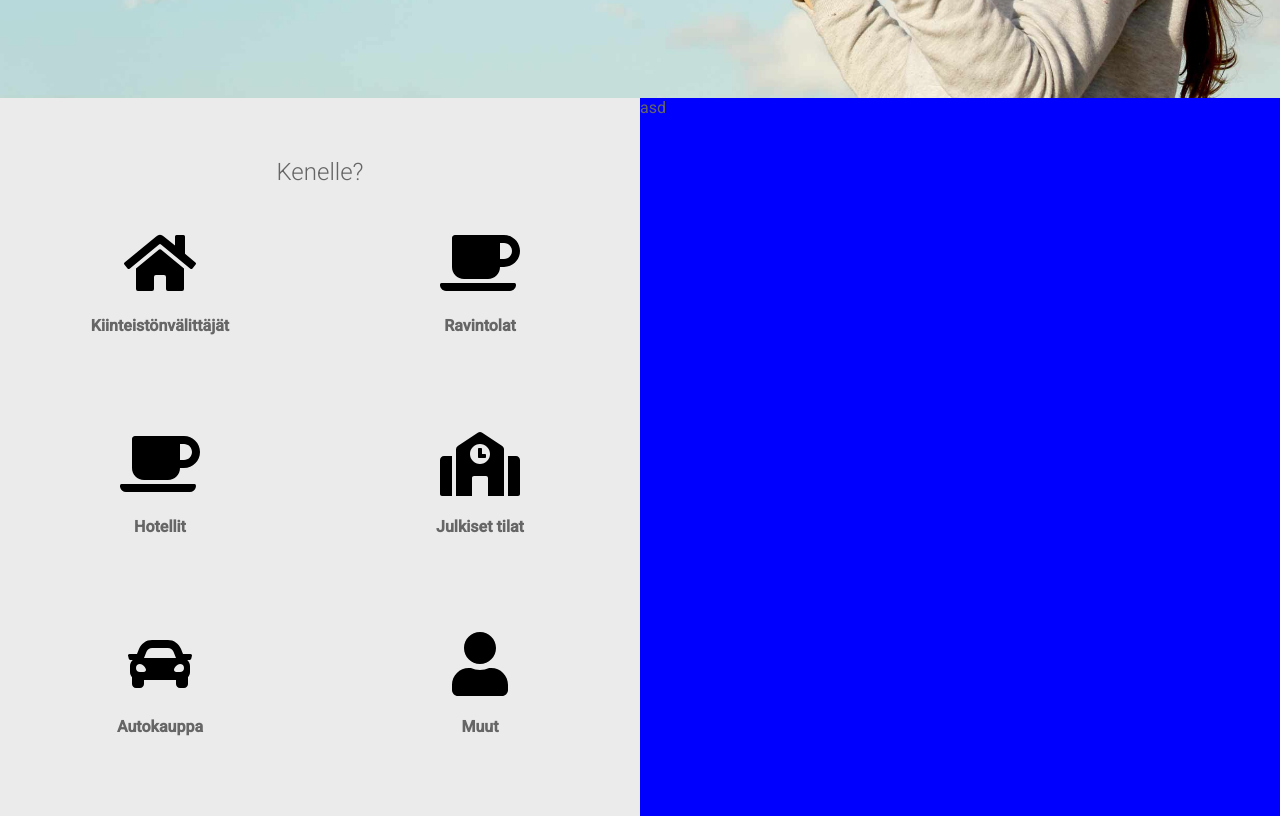
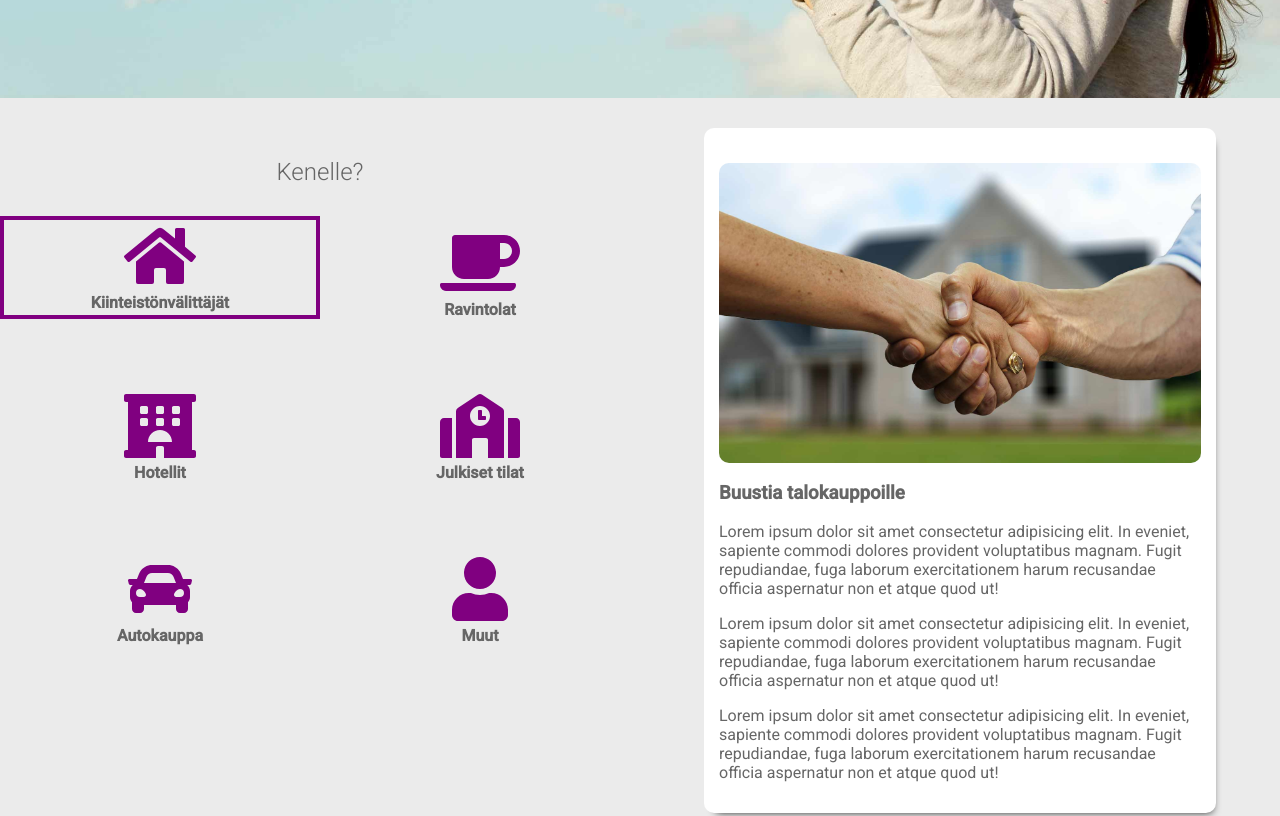
Before and after one commit to Kartturi/3dOptics, a Gatsby site: page / in a window 1280 px wide. Shown: the part 700-1516 px from the top of the page. Built offline with nearby package versions, Linux system fonts and the light colour scheme; Gatsby itself is replaced by a stand-in of ours.

Commit message:
service2Text

```diff
--- a/src/components/layout.css
+++ b/src/components/layout.css
@@ -297,11 +297,46 @@ body {
   justify-content: center;
   align-items: center;
   flex-direction: column;
+  cursor: pointer;
 }
+
+.service2__left_item_title {
+  color: #666666;
+  margin: 0;
+  margin-top: 5px;
+}
+
+.service2__left_item_active {
+  border: 4px solid purple;
+  box-sizing: border-box;
+}
+
 .service2__right {
   width: 50%;
   height: 100%;
-  background: blue;
+}
+
+.service-right {
+  border-radius: 10px;
+  width: 80%;
+  margin: 0 auto;
+  color: #666666;
+  background: white;
+  padding: 5px 15px 15px 15px;
+  box-sizing: border-box;
+  margin-top: 30px;
+  -webkit-box-shadow: 4px 7px 8px -8px #000000;
+  box-shadow: 4px 7px 8px -8px #000000;
+}
+
+.service-right__img {
+  margin: 30px auto 0px auto;
+  height: 300px;
+  width: 100%;
+  -webkit-border-radius: 10px;
+  -moz-border-radius: 10px;
+  border-radius: 10px;
+  border: none;
 }
 
 /*Services2 end*/
--- a/src/components/service2.js
+++ b/src/components/service2.js
@@ -1,67 +1,120 @@
-import { Link } from "gatsby"
-import PropTypes from "prop-types"
-import { useStaticQuery, graphql } from "gatsby"
-import Img from "gatsby-image"
-import React from "react"
+import React, { useState } from "react"
 import { FontAwesomeIcon } from "@fortawesome/react-fontawesome"
+import ServiceRight from "./serviceRight"
 
 const Services2 = () => {
+  const [showCurrent, setShowCurrent] = useState("1")
+  const handleClick = e => {
+    e.stopPropagation()
+    console.log(e.target.dataset.current)
+  }
+
   return (
     <div className="service2">
       <div className="service__container_left">
         <h3 className="service2__title">Kenelle?</h3>
         <div className="service2__left">
-          <div className="service2__left_item">
+          <div
+            className={`service2__left_item ${
+              showCurrent === "1" ? "service2__left_item_active" : ""
+            } `}
+            data-current="1"
+            onClick={() => {
+              setShowCurrent("1")
+            }}
+          >
             <FontAwesomeIcon
               icon="home"
               size="4x"
-              style={{ color: "#000000", marginTop: "15px" }}
+              style={{ color: "purple" }}
             />
-            <h4>Kiinteistönvälittäjät</h4>
+            <h4 className="service2__left_item_title">Kiinteistönvälittäjät</h4>
           </div>
-          <div className="service2__left_item">
+          <div
+            onClick={() => {
+              setShowCurrent("2")
+            }}
+            className={`service2__left_item ${
+              showCurrent === "2" ? "service2__left_item_active" : ""
+            } `}
+            data-current="2"
+          >
             <FontAwesomeIcon
               icon="coffee"
               size="4x"
-              style={{ color: "#000000", marginTop: "15px" }}
+              style={{ color: "purple", marginTop: "15px" }}
             />
-            <h4>Ravintolat</h4>
+            <h4 className="service2__left_item_title">Ravintolat</h4>
           </div>
-          <div className="service2__left_item">
+          <div
+            onClick={() => {
+              setShowCurrent("3")
+            }}
+            className={`service2__left_item ${
+              showCurrent === "3" ? "service2__left_item_active" : ""
+            } `}
+            data-current="3"
+          >
             <FontAwesomeIcon
-              icon="coffee"
+              icon="hotel"
               size="4x"
-              style={{ color: "#000000", marginTop: "15px" }}
+              style={{ color: "purple", marginTop: "15px" }}
             />
-            <h4>Hotellit</h4>
+            <h4 className="service2__left_item_title">Hotellit</h4>
           </div>
-          <div className="service2__left_item">
+          <div
+            onClick={() => {
+              setShowCurrent("4")
+            }}
+            className={`service2__left_item ${
+              showCurrent === "4" ? "service2__left_item_active" : ""
+            } `}
+            data-current="4"
+          >
             <FontAwesomeIcon
               icon="school"
               size="4x"
-              style={{ color: "#000000", marginTop: "15px" }}
+              style={{ color: "purple", marginTop: "15px" }}
             />
-            <h4>Julkiset tilat</h4>
+            <h4 className="service2__left_item_title">Julkiset tilat</h4>
           </div>
-          <div className="service2__left_item">
+          <div
+            onClick={() => {
+              setShowCurrent("5")
+            }}
+            className={`service2__left_item ${
+              showCurrent === "5" ? "service2__left_item_active" : ""
+            } `}
+            data-current="5"
+          >
             <FontAwesomeIcon
               icon="car"
               size="4x"
-              style={{ color: "#000000", marginTop: "15px" }}
+              style={{ color: "purple", marginTop: "15px" }}
             />
-            <h4>Autokauppa</h4>
+            <h4 className="service2__left_item_title">Autokauppa</h4>
           </div>
-          <div className="service2__left_item">
+          <div
+            onClick={() => {
+              setShowCurrent("6")
+            }}
+            className={`service2__left_item ${
+              showCurrent === "6" ? "service2__left_item_active" : ""
+            } `}
+            data-current="6"
+          >
             <FontAwesomeIcon
               icon="user"
               size="4x"
-              style={{ color: "#000000", marginTop: "15px" }}
+              style={{ color: "purple", marginTop: "15px" }}
             />
-            <h4>Muut</h4>
+            <h4 className="service2__left_item_title">Muut</h4>
           </div>
         </div>
       </div>
-      <div className="service2__right">asd</div>
+      <div className="service2__right">
+        <ServiceRight current={showCurrent}></ServiceRight>
+      </div>
     </div>
   )
 }
--- /dev/null
+++ b/src/components/serviceRight.js
@@ -0,0 +1,47 @@
+import { Link } from "gatsby"
+import PropTypes from "prop-types"
+import { useStaticQuery, graphql } from "gatsby"
+import BackgroundImage from "gatsby-background-image"
+import React from "react"
+import ServiceRightText from "../components/serviceRightText"
+import { FontAwesomeIcon } from "@fortawesome/react-fontawesome"
+
+const ServiceRight = props => {
+  const data = useStaticQuery(graphql`
+    query {
+      sr1: file(relativePath: { eq: "service1.jpg" }) {
+        childImageSharp {
+          fluid {
+            ...GatsbyImageSharpFluid
+          }
+        }
+      }
+      sr2: file(relativePath: { eq: "service2.jpg" }) {
+        childImageSharp {
+          fluid {
+            ...GatsbyImageSharpFluid
+          }
+        }
+      }
+    }
+  `)
+  const imageQueries = {
+    img1: data.sr1.childImageSharp.fluid,
+    img2: data.sr2.childImageSharp.fluid,
+  }
+  console.log(props.current)
+  return (
+    <div className="service-right">
+      <BackgroundImage
+        Tag="div"
+        className="service-right__img"
+        fluid={imageQueries[`img${props.current}`]}
+        backgroundColor={`#040e18`}
+      ></BackgroundImage>
+
+      <ServiceRightText current={props.current}></ServiceRightText>
+    </div>
+  )
+}
+
+export default ServiceRight
--- /dev/null
+++ b/src/components/serviceRightText.js
@@ -0,0 +1,61 @@
+import PropTypes from "prop-types"
+import React from "react"
+
+const ServiceRightText = props => {
+  const current = props.current
+
+  const content = {
+    content1: (
+      <div>
+        <h3>Buustia talokauppoille</h3>
+        <p>
+          Lorem ipsum dolor sit amet consectetur adipisicing elit. In eveniet,
+          sapiente commodi dolores provident voluptatibus magnam. Fugit
+          repudiandae, fuga laborum exercitationem harum recusandae officia
+          aspernatur non et atque quod ut!
+        </p>
+
+        <p>
+          Lorem ipsum dolor sit amet consectetur adipisicing elit. In eveniet,
+          sapiente commodi dolores provident voluptatibus magnam. Fugit
+          repudiandae, fuga laborum exercitationem harum recusandae officia
+          aspernatur non et atque quod ut!
+        </p>
+        <p>
+          Lorem ipsum dolor sit amet consectetur adipisicing elit. In eveniet,
+          sapiente commodi dolores provident voluptatibus magnam. Fugit
+          repudiandae, fuga laborum exercitationem harum recusandae officia
+          aspernatur non et atque quod ut!
+        </p>
+      </div>
+    ),
+    content2: (
+      <div>
+        <h3>Anna asiakkaiden tutustua tiloihisi etukäteen</h3>
+        <p>
+          Lorem ipsum dolor sit amet consectetur adipisicing elit. In eveniet,
+          sapiente commodi dolores provident voluptatibus magnam. Fugit
+          repudiandae, fuga laborum exercitationem harum recusandae officia
+          aspernatur non et atque quod ut!
+        </p>
+
+        <p>
+          Lorem ipsum dolor sit amet consectetur adipisicing elit. In eveniet,
+          sapiente commodi dolores provident voluptatibus magnam. Fugit
+          repudiandae, fuga laborum exercitationem harum recusandae officia
+          aspernatur non et atque quod ut!
+        </p>
+        <p>
+          Lorem ipsum dolor sit amet consectetur adipisicing elit. In eveniet,
+          sapiente commodi dolores provident voluptatibus magnam. Fugit
+          repudiandae, fuga laborum exercitationem harum recusandae officia
+          aspernatur non et atque quod ut!
+        </p>
+      </div>
+    ),
+  }
+
+  return content[`content${Number(current)}`]
+}
+
+export default ServiceRightText
```
Also changed, not shown: src/images/service1.jpg (added), src/images/service2.jpg (added).
